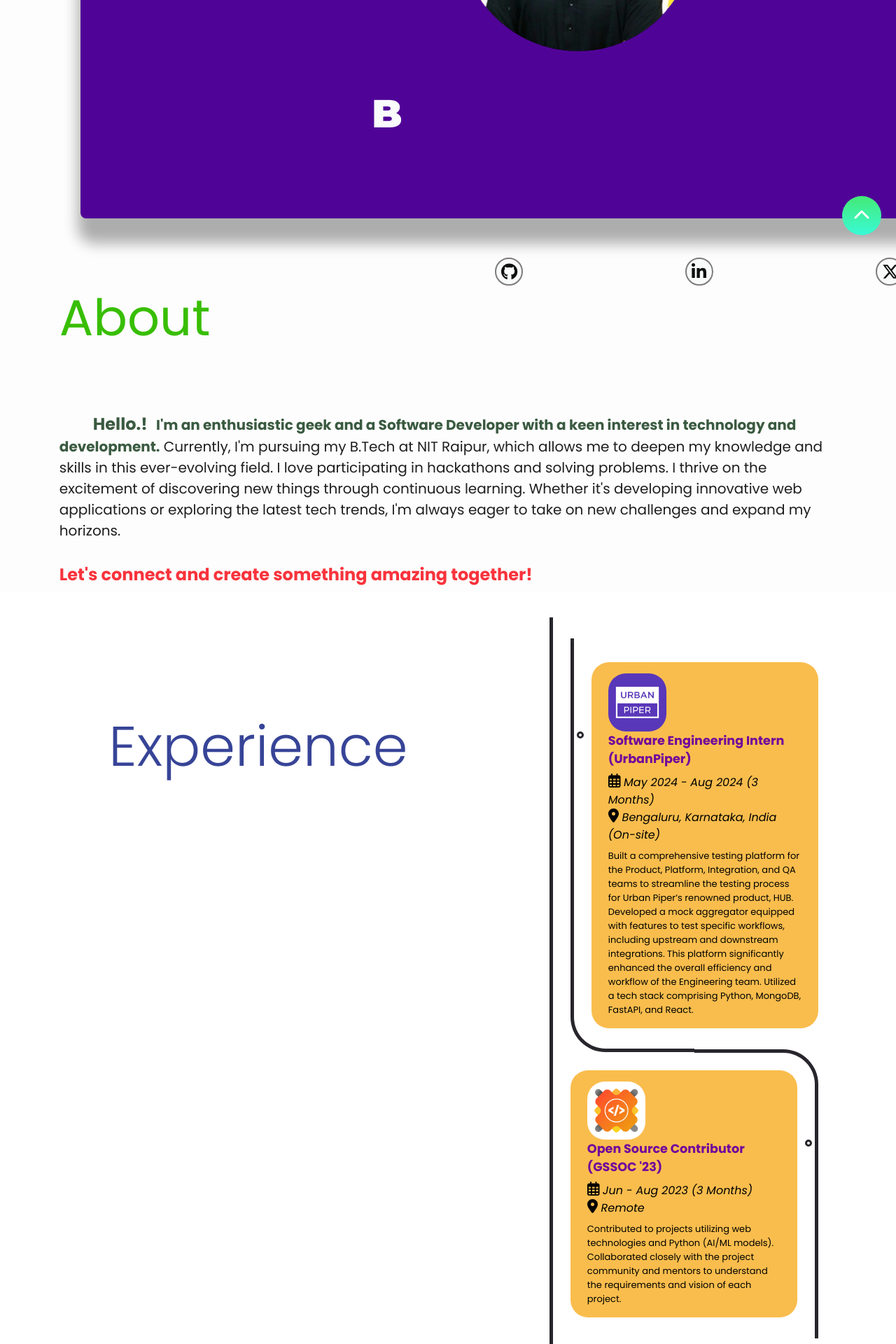
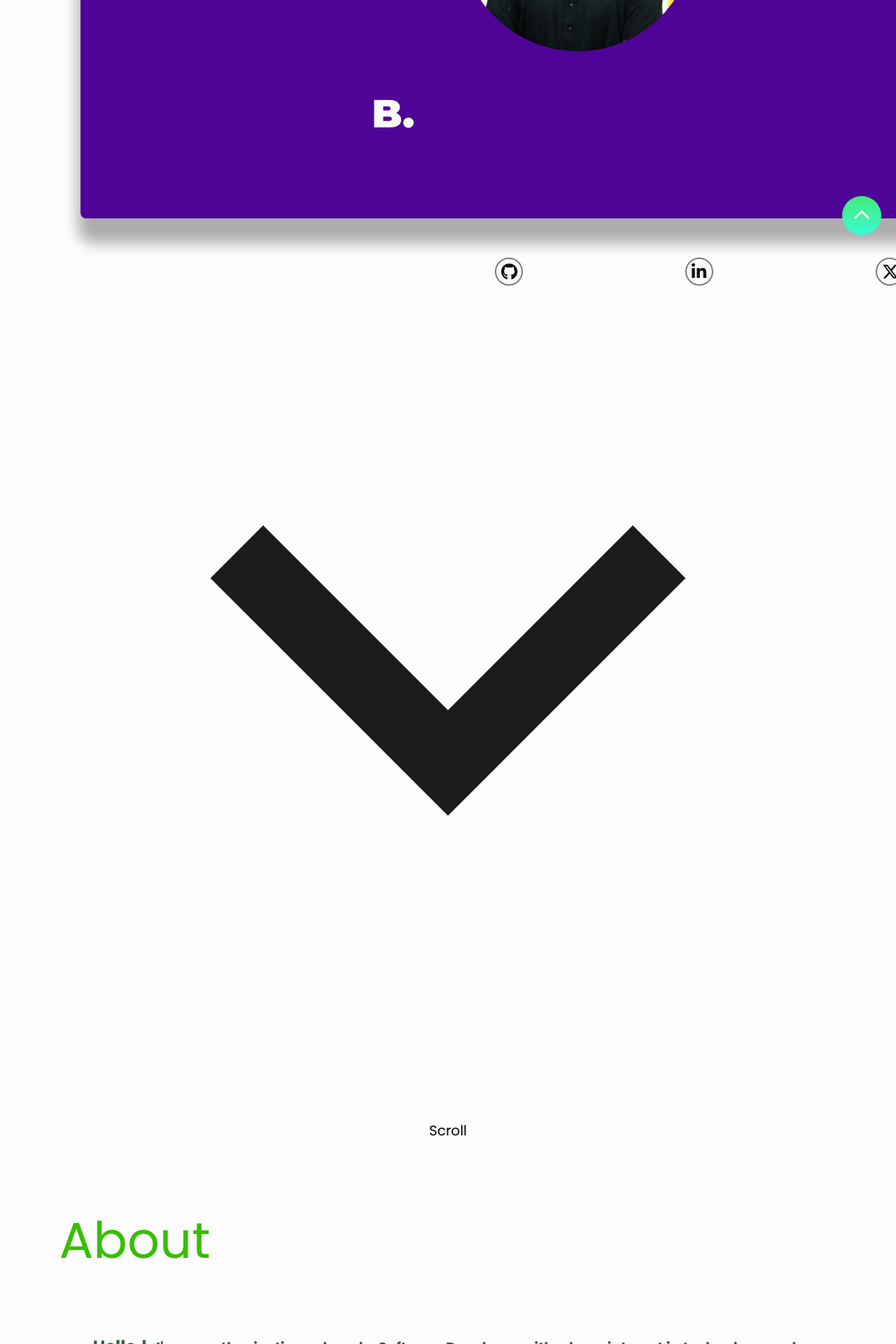
Before and after one commit to raj3000k/snv-portfolio, a React (Vite) app: page / in a window 1280 px wide. Shown: the part 400-2320 px from the top of the page at 70% size. Built offline with nearby package versions, Linux system fonts and the light colour scheme.

Commit message:
some fixes

```diff
--- a/src/CSS/scroll-icon.css
+++ b/src/CSS/scroll-icon.css
@@ -29,3 +29,6 @@ a {
       opacity: 0;
     }
   }
+  .scrl{
+    text-align: center;
+  }
--- a/src/components/Home/Header.jsx
+++ b/src/components/Home/Header.jsx
@@ -32,9 +32,9 @@ const Header = () => {
         1000,
         "B.Tech Student from NIT RR",
         1000,
-        1000
+
       ]}
-      wrapper="h1"
+      wrapper="h2"
       speed={10}
       className='main-heading'
       repeat={Infinity}
@@ -59,19 +59,21 @@ const Header = () => {
 
         </div>
     </motion.div>
-    {/* <div className="main__action">
+    <div className="main__action">
     <a className="main__scroll" href="#">
       <div className="main__scroll-box">
         <svg viewBox="0 0 24 24" xmlns="http://www.w3.org/2000/svg">
             <path d="M0 0h24v24H0z" fill="none"></path>
             <path d="M11.9997 13.1716L7.04996     8.22186L5.63574 9.63607L11.9997 16L18.3637 9.63607L16.9495 8.22186L11.9997 13.1716Z" fill="rgba(28,28,30,1)">
             </path>
+
         </svg>
+
       </div>
+    </a>
+    <p className='scrl'> Scroll </p>
 
-      <span className="main__scroll-text">Scroll</span>
-    </a>
-  </div> */}
+  </div>
   </>
   )
 }
--- a/src/components/Home/Navbar.jsx
+++ b/src/components/Home/Navbar.jsx
@@ -11,7 +11,7 @@ function Navbar() {
   const handleDownload = () => {
 
     const fileUrl = '../../../public/resume.pdf';
-    const fileName = 'Raj Motwani Resume';
+    const fileName = 'RajMotwaniResume';
 
     const link = document.createElement('a');
     link.href = fileUrl;
```
